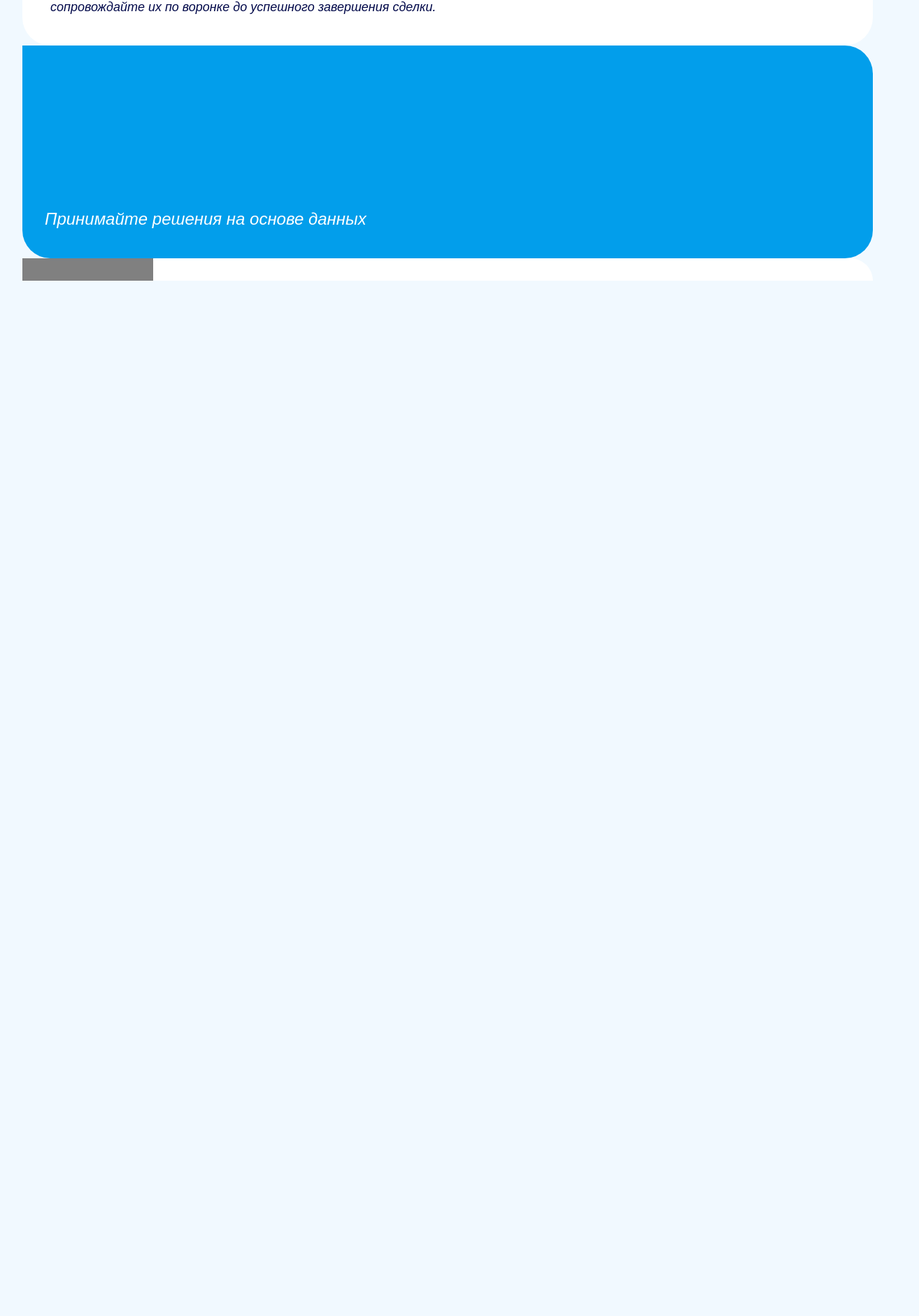
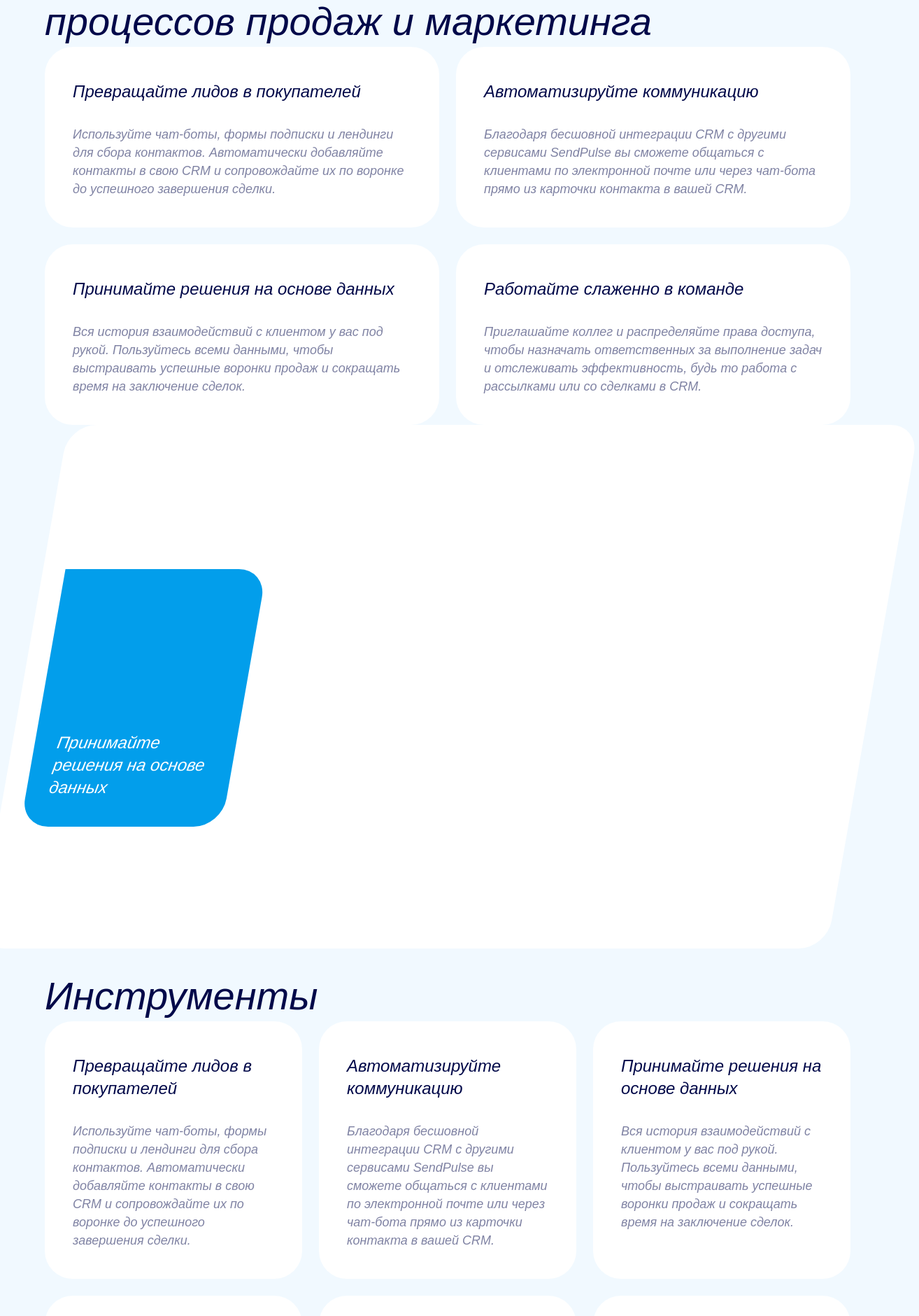
Before and after one commit to Fooreilry/vue-test, a Vue app: page / in a window 1280 px wide. Shown: the part 805-2685 px from the top of the page at 70% size, 1314 px wide, since content can reach past the window. Before the commit the page ends 1206 px from the top, so only its background shows below. Built offline with nearby package versions, Linux system fonts and the light colour scheme; a web font is replaced by a local one.

Commit message:
add styles lists

```diff
--- a/src/components/ToolsCardItem.vue
+++ b/src/components/ToolsCardItem.vue
@@ -1,13 +1,16 @@
 <template>
     <div class="tools-card">
-        <p class="tools-card__title">Превращайте лидов в покупателей</p>
-        <p class="tools-card__text">Используйте чат-боты, формы подписки и лендинги для сбора контактов. Автоматически добавляйте контакты в свою СRM
-        и сопровождайте их по воронке до успешного завершения сделки.</p>
+        <p class="tools-card__title">{{tool.title}}</p>
+        <p class="tools-card__text">{{tool.body}}</p>
     </div>
 </template>
 <script>
 export default {
-
+    props: {
+        tool: {
+            type: Object,
+        }
+    }
 }
 </script>
 <style scoped>
@@ -18,6 +21,7 @@ export default {
     width: 100%;
 }
 .tools-card__title{
+    margin-bottom: 32px;
     font-size: 24px;
     line-height: 32px;
     color: #010849;
@@ -25,5 +29,6 @@ export default {
 .tools-card__text{
     line-height: 26px;
     color: #010849;
+    opacity: 0.5;
 }
 </style>
--- a/src/components/UI/NavBar.vue
+++ b/src/components/UI/NavBar.vue
@@ -5,8 +5,7 @@
                 <img :src="require('@/assets/img/logo.svg')" alt="logotype">
             </div>
             <ul class="navbar__items">
-                <router-link class="navbar__item" to="/">Главная</router-link>
-                <router-link class="navbar__item" to="/profile">Профиль</router-link>
+                <router-link v-for="link in navLinks" :key="index" :to="link.path">{{link.name}}</router-link>
                 <li ></li>
                 <li class="navbar__item"></li>
             </ul>
@@ -20,7 +19,15 @@
 
 <script>
 export default {
-    name: 'navbar'
+    name: 'navbar',
+    data() {
+        return {
+            navLinks: [
+                { name: 'Главная' , path: '/'},
+                { name: 'Профиль', path: '/profile'}
+            ]
+        }
+    },
 }
 </script>
 
--- a/src/components/pages/Main.vue
+++ b/src/components/pages/Main.vue
@@ -16,8 +16,38 @@
             </div>
         </div>
     </header>
-    <tools-card-item />
-    <advantages-card-item/>
+    <div class="tools-list">
+        <div class="conteiner">
+            <h2 class="tools-list__title">Набор инструментов для контроля процессов продаж и маркетинга</h2>
+            <div class="tools-list__wrapper">
+                <tools-card-item v-for="tool in tools" :tool="tool" :key="index" />
+            </div>
+        </div>
+    </div>
+    <div class="advantages">
+        <div class="advantages__wrapper">
+            <div class="conteiner">
+                <advantages-card-item style="width: 25%;" />
+            </div>
+        </div>
+    </div>
+    <div class="tools-list">
+        <div class="conteiner">
+            <h2 class="tools-list__title">Инструменты</h2>
+            <!-- Заменить название стиля -->
+            <div class="tools-list__wrapper2">
+                <tools-card-item v-for="tool in tools2" :tool="tool" :key="index" />
+            </div>
+        </div>
+    </div>
+   <div class="banner">
+        <div class="banner__wrapper">
+            <h2 class="banner__title">Совершенствуйте процессы отдела продаж и маркетинга</h2>
+            <div class="banner__text">Развивайте бизнес и увеличивайте продажи, используя email маркетинг, чат-боты и бесплатную СRM</div>
+            <my-button class="button_grey">Начать бесплатно</my-button>
+        </div>
+   </div>
+
     <my-footer/>
 </template>
 
@@ -30,7 +60,25 @@ export default {
         ToolsCardItem,
         AdvantagesCardItem,
         MyFooter
-    }
+    },
+    data() {
+        return {
+            tools: [
+                { icon: '', title: 'Превращайте лидов в покупателей', body: 'Используйте чат-боты, формы подписки и лендинги для сбора контактов. Автоматически добавляйте контакты в свою СRM и сопровождайте их по воронке до успешного завершения сделки.' },
+                { icon: '', title: 'Автоматизируйте коммуникацию', body: 'Благодаря бесшовной интеграции CRM с другими сервисами SendPulse вы сможете общаться с клиентами по электронной почте или через чат-бота прямо из карточки контакта в вашей СRM.' },
+                { icon: '', title: 'Принимайте решения на основе данных', body: 'Вся история взаимодействий с клиентом у вас под рукой. Пользуйтесь всеми данными, чтобы выстраивать успешные воронки продаж и сокращать время на заключение сделок.' },
+                { icon: '', title: 'Работайте слаженно в команде', body: 'Приглашайте коллег и распределяйте права доступа, чтобы назначать ответственных за выполнение задач и отслеживать эффективность, будь то работа с рассылками или со сделками в СRM.' },
+            ],
+            tools2: [
+                { icon: '', title: 'Превращайте лидов в покупателей', body: 'Используйте чат-боты, формы подписки и лендинги для сбора контактов. Автоматически добавляйте контакты в свою СRM и сопровождайте их по воронке до успешного завершения сделки.' },
+                { icon: '', title: 'Автоматизируйте коммуникацию', body: 'Благодаря бесшовной интеграции CRM с другими сервисами SendPulse вы сможете общаться с клиентами по электронной почте или через чат-бота прямо из карточки контакта в вашей СRM.' },
+                { icon: '', title: 'Принимайте решения на основе данных', body: 'Вся история взаимодействий с клиентом у вас под рукой. Пользуйтесь всеми данными, чтобы выстраивать успешные воронки продаж и сокращать время на заключение сделок.' },
+                { icon: '', title: 'Работайте слаженно в команде', body: 'Приглашайте коллег и распределяйте права доступа, чтобы назначать ответственных за выполнение задач и отслеживать эффективность, будь то работа с рассылками или со сделками в СRM.' },
+                { icon: '', title: 'Работайте слаженно в команде', body: 'Приглашайте коллег и распределяйте права доступа, чтобы назначать ответственных за выполнение задач и отслеживать эффективность, будь то работа с рассылками или со сделками в СRM.' },
+                { icon: '', title: 'Работайте слаженно в команде', body: 'Приглашайте коллег и распределяйте права доступа, чтобы назначать ответственных за выполнение задач и отслеживать эффективность, будь то работа с рассылками или со сделками в СRM.' },
+            ]
+        }
+    },
 }
 </script>
 
@@ -43,7 +91,7 @@ export default {
 .conteiner{
     margin:  0 auto;
     width: 100%;
-    max-width: 1405px;
+    max-width: 1464px;
 }
 .header__navbar{
     margin-bottom: 123px;
@@ -66,4 +114,35 @@ export default {
     gap: 18px;
     padding-bottom: 133px;
 }
+.tools-list{
+    width: 100%;
+}
+.tools-list__title{
+    font-size: 56px;
+    line-height: 72px;
+    font-weight: 400;
+    color: #010849;
+
+}
+.tools-list__wrapper{
+    display: grid;
+    grid-template-columns: repeat(2, 1fr);
+    column-gap: 24px;
+    row-gap: 24px;
+}
+.advantages{
+    width: 100%;
+    background-color: #ffffff;
+    border-radius: 40px;
+    transform: skew(-10deg);
+}
+.advantages__wrapper{
+    padding: 174px 0;
+}
+.tools-list__wrapper2{
+    display: grid;
+    grid-template-columns: repeat(3, 1fr);
+    column-gap: 24px;
+    row-gap: 24px;
+}
 </style>
```
